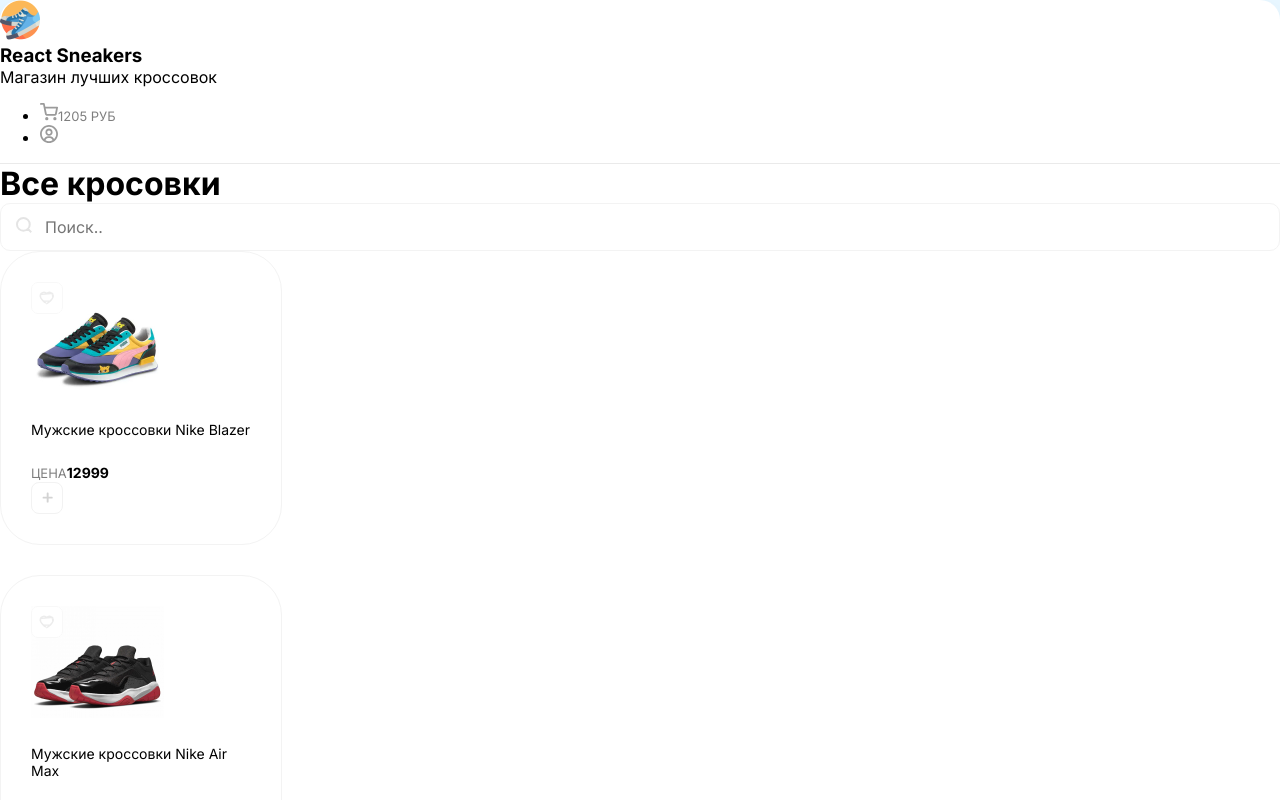
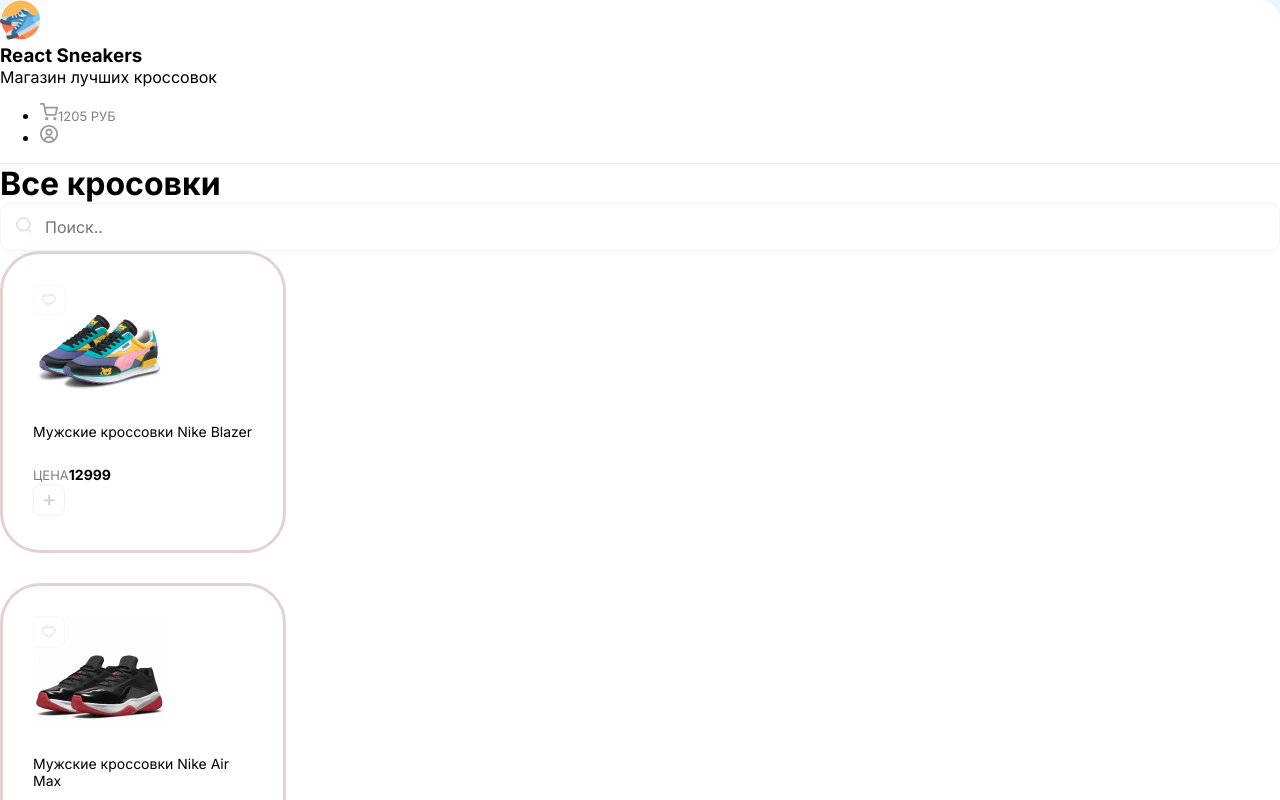
Before and after one commit to Sergei342/react-sneakers, a React (Create React App) app: page / in a window 1280 px wide. Shown: the top 800 px of the page. Built offline with nearby package versions, Linux system fonts and the light colour scheme.

Commit message:
init: add close and open cart, add items click add

```diff
--- a/src/App.js
+++ b/src/App.js
@@ -1,4 +1,4 @@
-
+import React from 'react';
 import Card from './components/Card';
 import Header from './components/Header';
 import Drawer from './components/Drawer';
@@ -13,24 +13,10 @@
 ];
 
 function App() {
+  const [cartOpened, setCartOpened] = React.useState (false)
   return <div className="Wrapper clear">
-    < Drawer />
-    < Header />
-
-
-
-
-
-
-
-
-
-
-
-
-
-
-
+    { cartOpened ? < Drawer onClose = {() => setCartOpened(false)} /> : null}
+    < Header onClickCart = {() => setCartOpened(true)} onCloseCart = {() => setCartOpened(false) } />
 
 
     <div className="content p-40">
@@ -46,9 +32,7 @@
 
       </div>
 
-
       <div className="d-flex">
-
 
       {arr.map((obj) => (
          <Card
--- a/src/components/Card/Card.modules.scss
+++ b/src/components/Card/Card.modules.scss
@@ -1,7 +1,7 @@
 
 
 .card {
-    border: 1px solid #f3f3f3;
+    border: 3px solid #e2d2d2;
     padding: 30px;
     width: 220px;
     border-radius: 40px;
--- a/src/components/Card/index.js
+++ b/src/components/Card/index.js
@@ -1,10 +1,16 @@
-
+import React  from 'react';
 import  styles from './Card.modules.scss';
 
 
-console.log(styles);
 
 function Card (props) {
+  const [isAdded, setIsAdded] = React.useState(false);
+
+  const onClickPlus = () => {
+    setIsAdded (!isAdded)
+  }
+
+
     return (
         <div className= "card" >
     <div className= "favorite" onClick={props.onClickFavorite} >
@@ -17,9 +23,9 @@
     <span>Цена</span>
     <b>{props.price}</b>
   </div>
-  <button className="button" onClick={props.onClickPlus}>
-    <img width={11} height={11} src="/img/plus.svg" alt="plus" />
-  </button>
+
+    <img className='plus' onClick={onClickPlus} src= {isAdded ? "/img/btn-checked.svg" : "/img/btn-plus.svg" } alt="plus" />
+
 </div>
 </div>
     );
--- a/src/components/Drawer.js
+++ b/src/components/Drawer.js
@@ -1,9 +1,9 @@
-function Drawer () {
+function Drawer (props) {
     return (
-        <div style={{display: 'none'}} className="overlay">
+        <div className="overlay">
         <div className="drawer">
         <h2 className=" d-flex justify-between mb-30 ">Корзина
-        <img className="removeBtn cu-p " src="/img/btn-remove.svg" alt="Remove" />
+        <img onClick = {props.onClose} className="removeBtn cu-p " src="/img/btn-remove.svg" alt="Close" />
         </h2>
 
         <div className="items">
--- a/src/components/Header.js
+++ b/src/components/Header.js
@@ -1,4 +1,4 @@
-function Header () {
+function Header (props) {
     return (
         <header className=" d-flex justify-between align-centerv p-40">
         <div className="d-flex align-center">
@@ -13,7 +13,7 @@
         <ul className="d-flex">
 
 
-          <li className="mr-20">
+          < li onClick = {props.onClickCart} className="mr-20 cu-p" >
             <img width={18} height={18} src="/img/cart.svg" alt="cart" />
           <span className="Sum p-10">1205 руб</span>
           </li>
```
